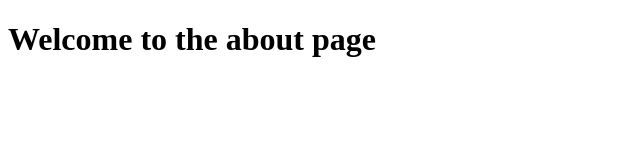
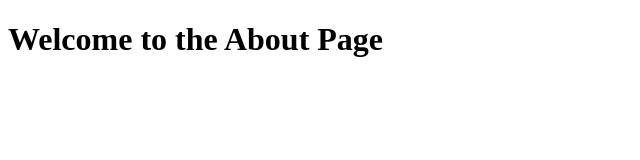
Before and after one commit to mohsinali555/Express-Crash-Course, a website: page public/about.html in a window 1280 px wide. Shown: the full height of the page, 0-640 px from the left. Drawn offline with Linux system fonts and the light colour scheme.

Commit message:
Final Commit

```diff
--- a/middleware/error.js
+++ b/middleware/error.js
@@ -1,3 +1,4 @@
+// Create Middleware To Handle Errors
 const errorHandler = (err, req, res, next) => {
   if (err.status) {
     res.status(err.status).json({ msg: err.message });
--- a/middleware/logger.js
+++ b/middleware/logger.js
@@ -1,5 +1,3 @@
-import colors from "colors";
-
 const logger = (req, res, next) => {
   const methodColors = {
     GET: "green",
--- a/public/about.html
+++ b/public/about.html
@@ -6,6 +6,6 @@
     <title>About</title>
   </head>
   <body>
-    <h1>Welcome to the about page</h1>
+    <h1>Welcome to the About Page</h1>
   </body>
 </html>
--- a/routes/posts.js
+++ b/routes/posts.js
@@ -8,13 +8,13 @@ import {
 } from "../controllers/postController.js";
 const router = express.Router();
 
-// Get all posts
+// Get all Posts
 router.get("/", getPosts);
 
-// Get single post
+// Get single Post
 router.get("/:id", getPost);
 
-// Create new post
+// Create new Post
 router.post("/", createPost);
 
 // Update Post
```
Also changed, not shown: public/index.html (+1 -1 lines), public/js/main.js (+5 -3 lines).
